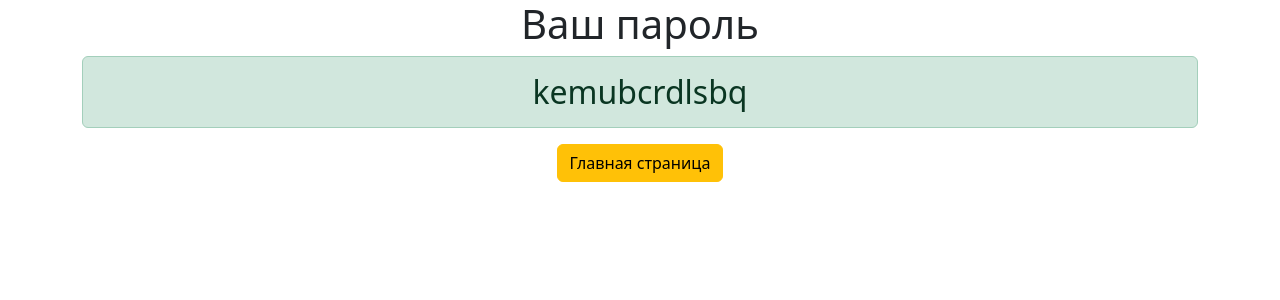
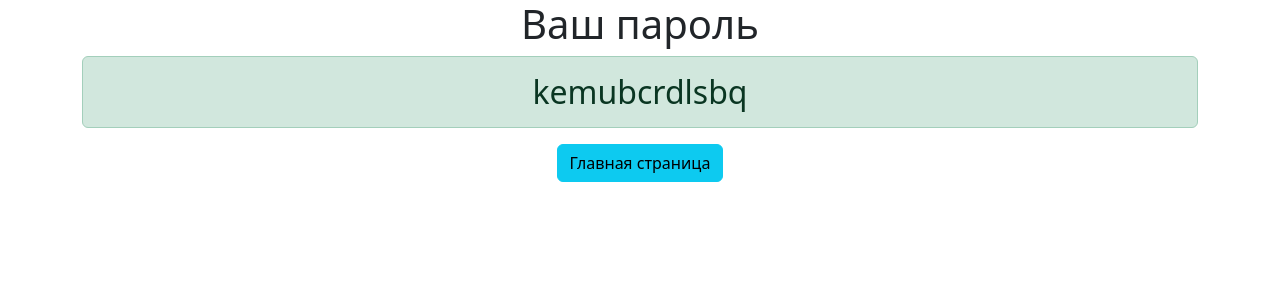
Before and after one commit to OlegPavlovi4/django5-password-generator, a Django app: page /password/ in a window 1280 px wide. Shown: the top 300 px of the page. Run offline with Django 5.2, Linux system fonts and the light colour scheme.

Commit message:
I made soem tweaks

```diff
--- a/password_generator/generator/templates/generator/password.html
+++ b/password_generator/generator/templates/generator/password.html
@@ -1,5 +1,5 @@
 {% extends 'generator/base.html' %} {% block content %}
 <h2 class="alert alert-success">{{ password }}</h2>
 
-<a href="{% url 'home' %}" class="btn btn-warning">Главная страница</a>
+<a href="{% url 'home' %}" class="btn btn-info">Главная страница</a>
 {% endblock content %}
--- a/password_generator/password_generator/settings.py
+++ b/password_generator/password_generator/settings.py
@@ -20,7 +20,7 @@ BASE_DIR = Path(__file__).resolve().parent.parent
 # See https://docs.djangoproject.com/en/5.0/howto/deployment/checklist/
 
 # SECURITY WARNING: keep the secret key used in production secret!
-SECRET_KEY = 'django-insecure--og+hg+6ww6)+v-zqb)v_45&5ku6n-pjyxpvts1jod(7v+v5fu'
+SECRET_KEY = 'django-insecure--og+hg+6ww6)+v-rgd)v_45&5ku6n-pjyxpvts1jod(7v+v5fu'
 
 # SECURITY WARNING: don't run with debug turned on in production!
 DEBUG = True
```
